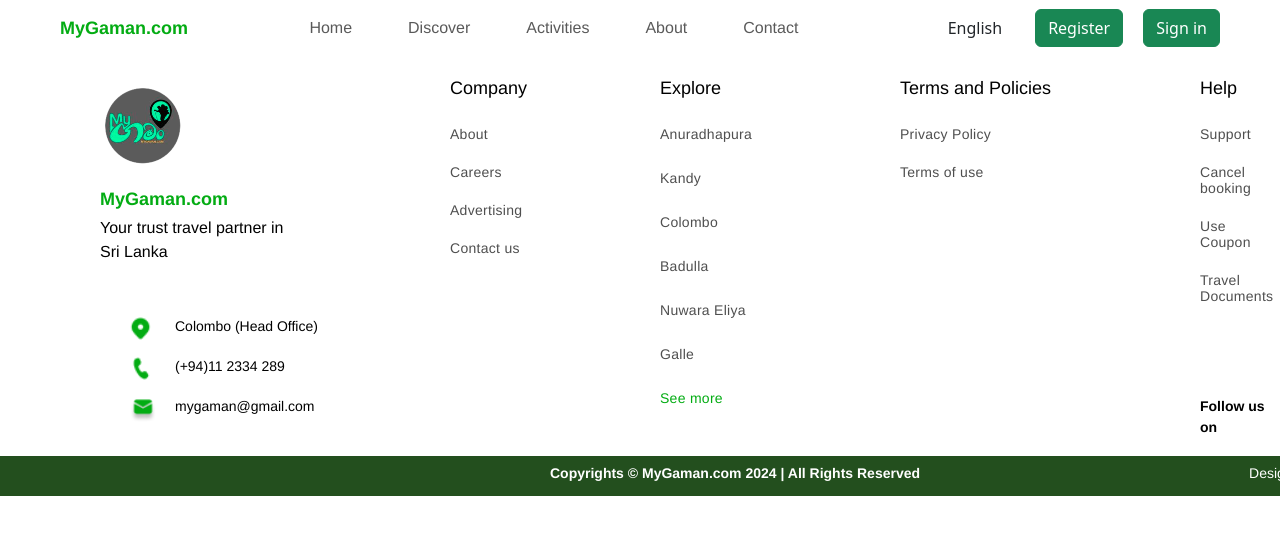
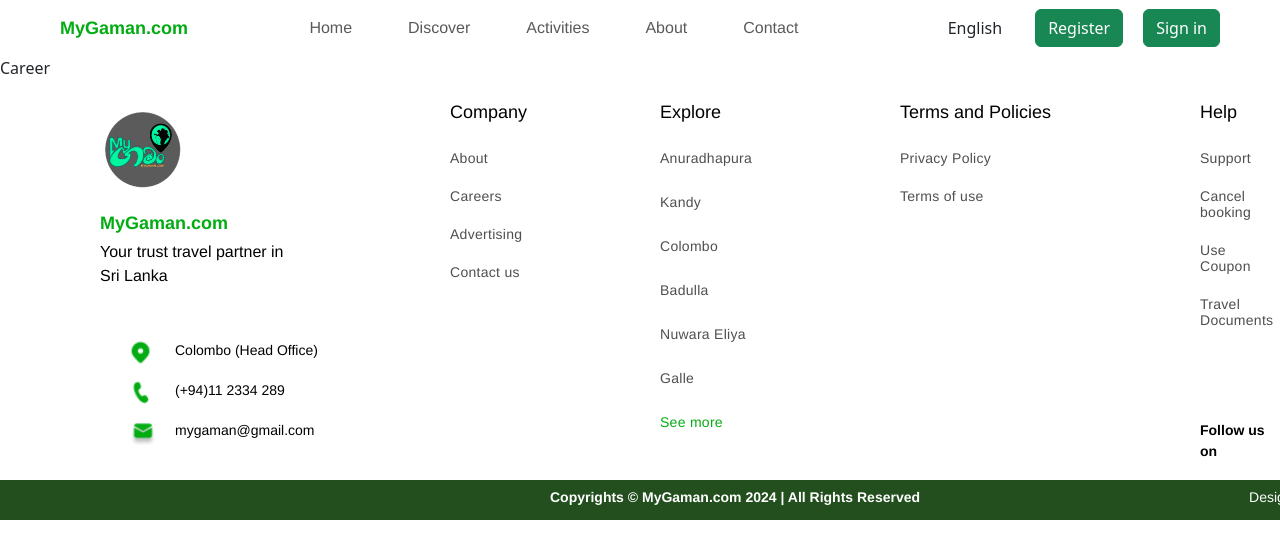
Before and after one commit to tharusha1004/MyGaman-Web, a React (Create React App) app in the folder frontend/: page /careers in a window 1280 px wide. Shown: the top 558 px of the page. Built offline with nearby package versions, Linux system fonts and the light colour scheme; a web font is replaced by a local one.

Commit message:
add routing for career page

```diff
--- a/frontend/src/routes/Routers.js
+++ b/frontend/src/routes/Routers.js
@@ -9,6 +9,7 @@
 import Activities from '../pages/Activities';
 import About from '../pages/About';
 import Contact from '../pages/Contact';
+import Career from '../pages/Career';
 
 // import TourDetails from '../pages/TourDetails';
 // import SearchResults from '../pages/SearchResults';
@@ -24,6 +25,7 @@
             <Route path='/activities' element={<Activities/>}/>
             <Route path='/about' element={<About/>}/>
             <Route path='/contact' element={<Contact/>}/>
+            <Route path='/careers' element={<Career/>}/>
 
             {/* <Route path='/tour/id:' element={<TourDetails/>}/>
             <Route path='/tours/search' element={<SearchResults/>}/> */}
```
